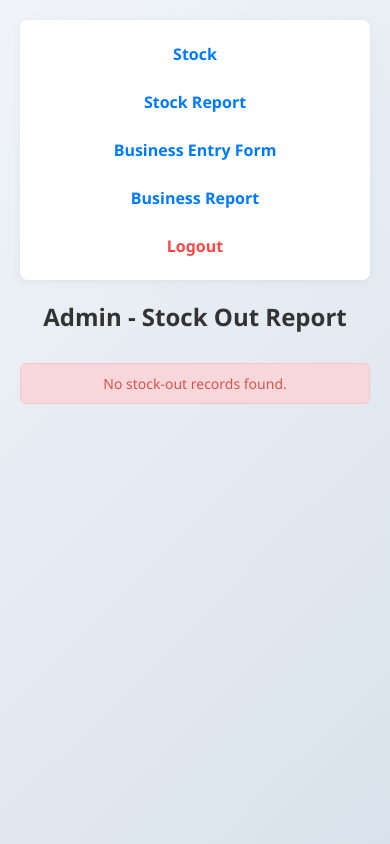
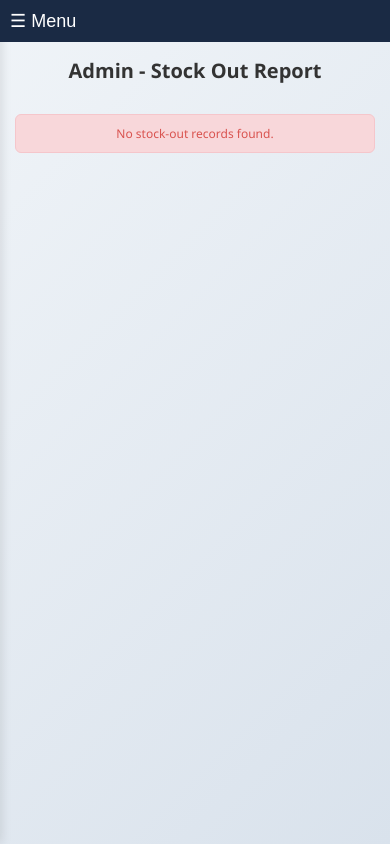
Before and after one commit to ugcoded/rosefoamst, a Flask app: page /report in a window 390 px wide. Run offline with Flask 3, Linux system fonts and the light colour scheme; the visitor is signed in with stand-in values (Sample User, id 1); data comes from the database, SQL or seed files in the repository.

Commit message:
Update report.html

```diff
--- a/templates/report.html
+++ b/templates/report.html
@@ -5,7 +5,6 @@
     <meta name="viewport" content="width=device-width, initial-scale=1.0">
     <title>Stock Out Report</title>
     <style>
-        /* Reset default styles */
         * {
             margin: 0;
             padding: 0;
@@ -16,71 +15,96 @@
             font-family: 'Segoe UI', Arial, sans-serif;
             background: linear-gradient(135deg, #f0f4f8, #d9e2ec);
             min-height: 100vh;
-            padding: 20px;
+            display: flex;
+            flex-direction: column;
         }
 
-        .nav {
-            max-width: 1000px;
-            margin: 0 auto 20px;
-            display: flex;
-            justify-content: space-between;
-            align-items: center;
-            padding: 15px 20px;
-            background-color: #ffffff;
-            border-radius: 8px;
-            box-shadow: 0 2px 10px rgba(0, 0, 0, 0.05);
+        /* Sidebar */
+        .sidebar {
+            width: 250px;
+            background: #1a2a44;
+            color: #ffffff;
+            padding: 20px;
+            height: 100%;
+            overflow-y: auto;
+            box-shadow: 2px 0 10px rgba(0, 0, 0, 0.1);
+            transition: width 0.3s ease, transform 0.3s ease;
+            position: fixed;
+            top: 0;
+            left: 0;
         }
 
-        .nav a {
-            text-decoration: none;
-            color: #007BFF;
+        .sidebar h2 {
+            font-size: 24px;
+            margin-bottom: 30px;
             font-weight: 600;
-            padding: 8px 12px;
-            transition: color 0.3s ease, background-color 0.3s ease;
+            text-align: center;
         }
 
-        .nav a:hover {
-            color: #ffffff;
-            background-color: #007BFF;
-            border-radius: 5px;
+        .sidebar ul {
+            list-style: none;
         }
 
-        .nav .logout-btn {
-            color: #ff4444;
-            font-weight: 600;
-            cursor: pointer;
-            padding: 8px 12px;
-            transition: color 0.3s ease, background-color 0.3s ease;
+        .sidebar ul li {
+            margin: 20px 0;
         }
 
-        .nav .logout-btn:hover {
-            color: #ffffff;
-            background-color: #ff4444;
-            border-radius: 5px;
+        .sidebar ul li a, .sidebar ul li span {
+            color: #b3c0d4;
+            text-decoration: none;
+            font-size: 16px;
+            font-weight: 500;
+            display: block;
+            padding: 12px 15px;
+            border-radius: 6px;
+            transition: background 0.3s ease, color 0.3s ease;
+            cursor: pointer;
         }
 
+        .sidebar ul li a:hover, .sidebar ul li span:hover, .sidebar ul li a.active {
+            background: #2a4066;
+            color: #ffffff;
+        }
+
+        .sidebar .logout-btn {
+            color: #ff5c5c;
+        }
+
+        .sidebar .logout-btn:hover {
+            background: #ff5c5c;
+            color: #ffffff;
+        }
+
+        /* Main Content */
         .container {
-            max-width: 1000px;
-            margin: 0 auto;
+            flex: 1;
+            padding: 30px;
+            margin-left: 250px;
+            max-width: 1400px;
+            width: calc(100% - 250px);
+            margin-right: auto;
+            margin-left: 250px auto;
         }
 
         h1 {
             text-align: center;
             color: #333;
-            font-size: 28px;
+            font-size: 32px;
             margin-bottom: 30px;
             font-weight: 600;
         }
 
         table {
             width: 100%;
+            max-width: 100%;
             border-collapse: collapse;
             background: #ffffff;
             border-radius: 8px;
             box-shadow: 0 4px 15px rgba(0, 0, 0, 0.1);
             overflow: hidden;
-            margin-bottom: 30px;
+            margin-bottom: 40px;
             transition: transform 0.3s ease;
+            table-layout: auto; /* Allow natural column adjustment */
         }
 
         table:hover {
@@ -88,20 +112,29 @@
         }
 
         th, td {
-            padding: 15px;
+            padding: 20px;
             text-align: left;
             border-bottom: 1px solid #ddd;
+            vertical-align: middle;
         }
 
         th {
             background-color: #C5E3BA;
             color: #333;
             font-weight: 600;
+            font-size: 16px;
+            white-space: nowrap; /* Prevent header wrapping */
         }
 
         td {
             color: #555;
+            font-size: 15px;
         }
+
+        /* Column Widths for Larger Screens */
+        th:nth-child(1), td:nth-child(1) { width: 30%; } /* Date */
+        th:nth-child(2), td:nth-child(2) { width: 50%; } /* Product */
+        th:nth-child(3), td:nth-child(3) { width: 20%; } /* Quantity Out */
 
         .no-results {
             text-align: center;
@@ -109,40 +142,140 @@
             font-size: 16px;
             font-weight: 500;
             background: #f8d7da;
-            padding: 15px;
+            padding: 20px;
             border-radius: 6px;
             border: 1px solid #f5c6cb;
             max-width: 500px;
             margin: 0 auto;
         }
 
+        /* Mobile Menu Toggle */
+        .menu-toggle {
+            display: none;
+            background: #1a2a44;
+            color: #ffffff;
+            border: none;
+            padding: 10px;
+            font-size: 18px;
+            cursor: pointer;
+            width: 100%;
+            text-align: left;
+        }
+
         /* Responsive Design */
+        @media (min-width: 1440px) {
+            .sidebar {
+                width: 300px;
+            }
+
+            .container {
+                margin-left: 300px;
+                max-width: 1600px;
+                width: calc(100% - 300px);
+            }
+
+            h1 {
+                font-size: 36px;
+            }
+
+            th, td {
+                padding: 25px;
+            }
+
+            th {
+                font-size: 18px;
+            }
+
+            td {
+                font-size: 16px;
+            }
+
+            .no-results {
+                font-size: 18px;
+                padding: 25px;
+                max-width: 600px;
+            }
+        }
+
         @media (max-width: 768px) {
-            .nav, .container {
+            body {
+                flex-direction: column;
+            }
+
+            .sidebar {
+                width: 100%;
+                position: fixed;
+                top: 0;
+                left: -100%;
+                height: 100vh;
+                z-index: 1000;
+                padding: 10px;
+                transition: left 0.3s ease;
+            }
+
+            .sidebar.active {
+                left: 0;
+            }
+
+            .container {
+                margin-left: 0;
                 max-width: 100%;
+                width: 100%;
+                padding: 15px;
             }
+
+            .menu-toggle {
+                display: block;
+                position: sticky;
+                top: 0;
+                z-index: 1100;
+            }
+
             h1 {
                 font-size: 24px;
             }
+
             table, th, td {
                 padding: 10px;
                 font-size: 14px;
             }
+
+            th:nth-child(1), td:nth-child(1),
+            th:nth-child(2), td:nth-child(2),
+            th:nth-child(3), td:nth-child(3) {
+                width: auto; /* Reset for mobile */
+            }
+
+            .no-results {
+                font-size: 14px;
+                padding: 15px;
+            }
         }
 
         @media (max-width: 480px) {
-            .nav {
-                flex-direction: column;
+            .sidebar ul li {
+                margin: 10px 0;
+            }
+
+            .sidebar ul li a, .sidebar ul li span {
+                font-size: 14px;
                 padding: 10px;
             }
-            .nav a, .nav .logout-btn {
-                margin: 5px 0;
+
+            h1 {
+                font-size: 20px;
             }
+
             table {
                 font-size: 12px;
             }
+
+            th, td {
+                padding: 8px;
+            }
+
             .no-results {
-                font-size: 14px;
+                font-size: 12px;
                 padding: 10px;
             }
         }
@@ -150,15 +283,22 @@
 </head>
 <body>
 
-    <!-- Navigation -->
-    <div class="nav">
-        <a href="{{ url_for('stock') }}">Stock</a>
-        <a href="{{ url_for('report') }}">Stock Report</a>
-        <a href="{{ url_for('entry_form') }}">Business Entry Form</a>
-        <a href="{{ url_for('business_report') }}">Business Report</a>
-        <span class="logout-btn" onclick="logout()">Logout</span>
+    <!-- Mobile Menu Toggle -->
+    <button class="menu-toggle" onclick="toggleSidebar()">☰ Menu</button>
+
+    <!-- Sidebar Navigation -->
+    <div class="sidebar">
+        <h2>Stock Management</h2>
+        <ul>
+            <li><a href="{{ url_for('stock') }}">Stock</a></li>
+            <li><a href="{{ url_for('report') }}" class="active">Stock Report</a></li>
+            <li><a href="{{ url_for('entry_form') }}">Business Entry Form</a></li>
+            <li><a href="{{ url_for('business_report') }}">Business Report</a></li>
+            <li><span class="logout-btn" onclick="logout()">Logout</span></li>
+        </ul>
     </div>
 
+    <!-- Main Content -->
     <div class="container">
         <h1>{{ branch }} - Stock Out Report</h1>
 
@@ -174,9 +314,9 @@
                 <tbody>
                     {% for record in stock_data %}
                         <tr>
-                            <td>{{ record[0] }}</td>
-                            <td>{{ record[1] }}</td>
-                            <td>{{ record[2] }}</td>
+                            <td>{{ record['date'] }}</td>
+                            <td>{{ record['product'] }}</td>
+                            <td>{{ record['total_quantity'] }}</td>
                         </tr>
                     {% endfor %}
                 </tbody>
@@ -187,10 +327,14 @@
     </div>
 
     <script>
+        function toggleSidebar() {
+            const sidebar = document.querySelector('.sidebar');
+            sidebar.classList.toggle('active');
+        }
+
         function logout() {
             window.location.href = "{{ url_for('logout') }}";
         }
     </script>
-
 </body>
 </html>
```
